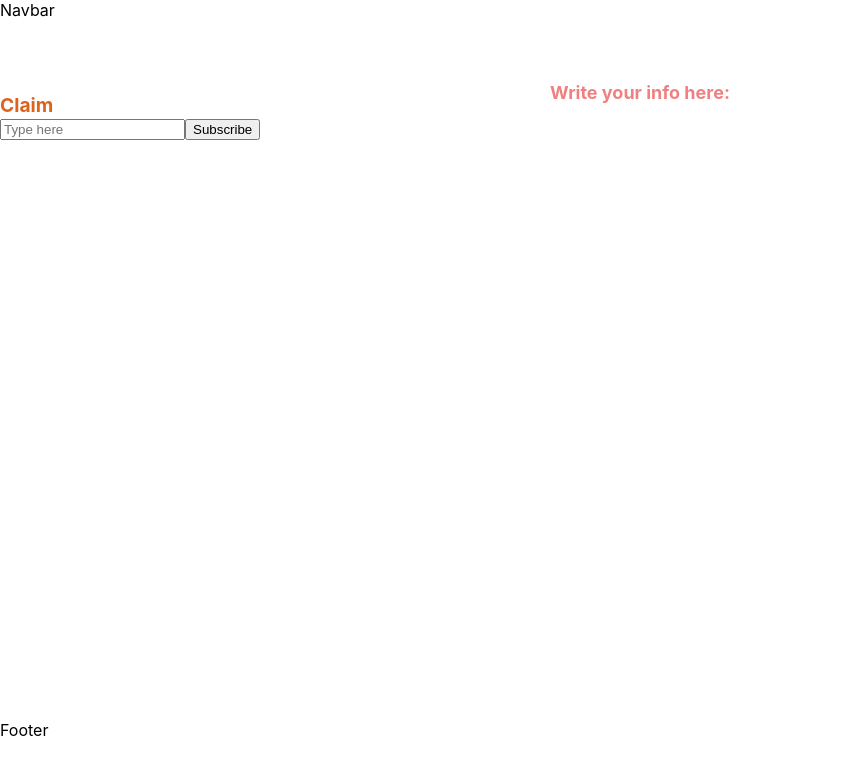
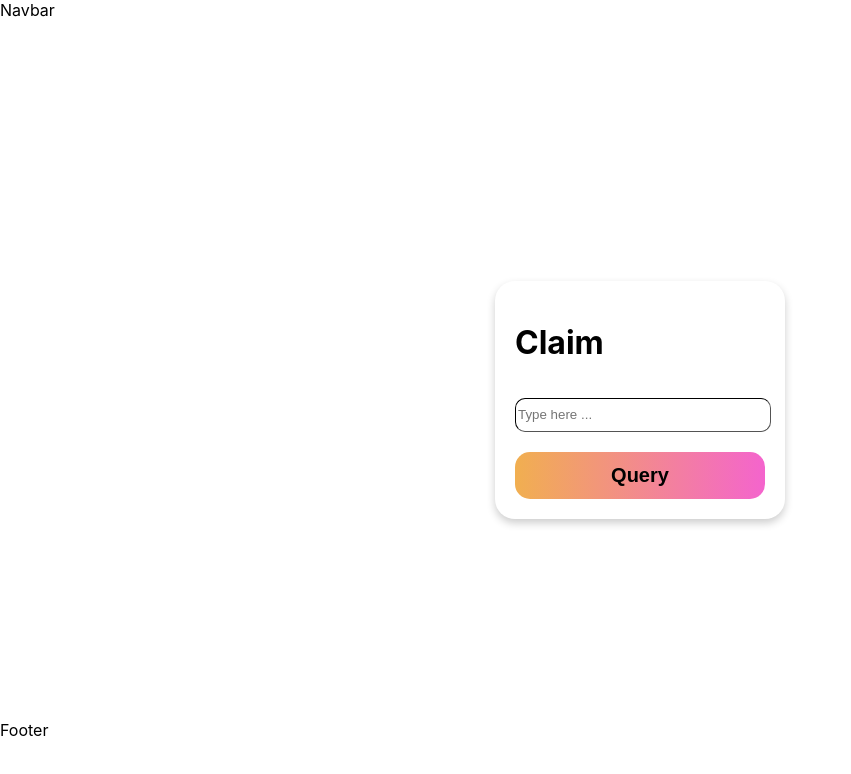
Before and after one commit to LeonardoRyuta/Hack-Insurance, a React (Create React App) app in the folder web/: page /claim in a window 1280 px wide. Shown: the top 774 px of the page, without its empty margins (0-851 px from the left). Built offline with nearby package versions, Linux system fonts and the light colour scheme.

Commit message:
finished claim page

```diff
--- a/web/src/pages/claim.js
+++ b/web/src/pages/claim.js
@@ -5,19 +5,37 @@ export default class Claim extends Component{
   constructor() {
     super();
     this.state = {
-      input : null
+      show: false,
+      input: ""
     }
   }
 
+
   render() {
     return(
-      <div>
-        <h1 className="claimText"> Claim </h1>
-        <h2 className="writeYourInfoHereText"> Write your info here: </h2>
-        <input placeholder="Type here" onChange={(e) => {this.setState({input : e.target.value})}}/>
-        <button onClick={()=>{console.log("Hiiiiii")}}> Subscribe </button>
-        <p>{this.state.input}</p>
+    <div className="center">
+      <div className="card">
+        <h1 className=""> Claim </h1>
+        <div className="claimContainer">
+          <input className="truc" placeholder="Type here ..." onChange={(e) => {this.setState({...this.state, input: e.target.value})}} />
+
+        </div>
+        <button className="centerButton" onClick={()=> {this.setState({...this.state, show:true})}}> Query </button>
       </div>
+      {
+        this.state.show == true ?
+        <div className="card truc2"style={{marginLeft: '20px'}}>
+            <div><h2>Results</h2><p>Claim this amount of ETH</p></div>
+            <button className="centerButton" onClick={()=> {}}> Claim </button>
+
+
+        </div>
+        :null
+      }
+    </div>
     );
+
   };
-}
+
+
+};
--- a/web/src/pages/styles/claim.css
+++ b/web/src/pages/styles/claim.css
@@ -19,3 +19,69 @@
     height: fit-content;
 
 }
+
+.claim{
+    display: flex;
+    align-items: top;
+    flex-direction: column;
+    padding-inline: 170px;
+
+
+}
+.input{
+display: inline;
+align-items: center;
+
+}
+.centre{
+    margin: auto;
+    padding: 10px;
+    width: 30%;
+    height: 500px;
+    border-radius: 30px;
+    background-color: rgb(182, 182, 182);
+}
+.welcomeDiv{
+    background-color: black;
+    display: flex;
+    width: 30px;
+    height: 30px;
+}
+.button{
+    background: linear-gradient(90deg, rgba(241,175,80,1) 0%, rgba(244,100,205,1) 100%);
+    border-radius: 8px;
+    background-color: white;
+    border: 1px;
+    padding: 10px 100px;
+    text-align: center;
+    text-decoration: none;
+    display: inline-block;
+    font-size: 16px;
+    transition-duration: 0.3s;
+}
+.button:hover{
+    background-color: white;
+    cursor: pointer;
+    color: rgb(0, 0, 0);
+    box-shadow: 0 5px 10px 0 rgba(0,0,0,0.24), 0 17px 50px 0 rgba(0,0,0,0.19);
+}
+.button:active{
+    box-shadow: 0 5px #666;
+  transform: translateY(4px);
+}
+
+
+.claimContainer {
+    flex: 1;
+    min-width: 250px;
+}
+.truc{
+    height: 30px;
+    width: 100%;
+    border-radius: 10px;
+    border-width: 1px;
+    border-color: rgb(0, 0, 0);
+}
+.truc2{
+    min-width: 250px;
+}
--- a/web/src/pages/styles/subscribe.css
+++ b/web/src/pages/styles/subscribe.css
@@ -23,7 +23,7 @@
     justify-items: center;
     align-items: center;
     margin: auto;
-    flex-direction: column;
+    flex-direction: row;
 }
 
 .centerButton {
@@ -38,9 +38,11 @@
     width: 100%;
     padding: 12px;
     font-size: 20px;
+    cursor: pointer;
     font-weight: bold;
-    background-color: #F08080;
+    background: linear-gradient(90deg, rgba(241,175,80,1) 0%, rgba(244,100,205,1) 100%);
 }
+
 
 .insuranceContainer {
     flex: 1;
```
